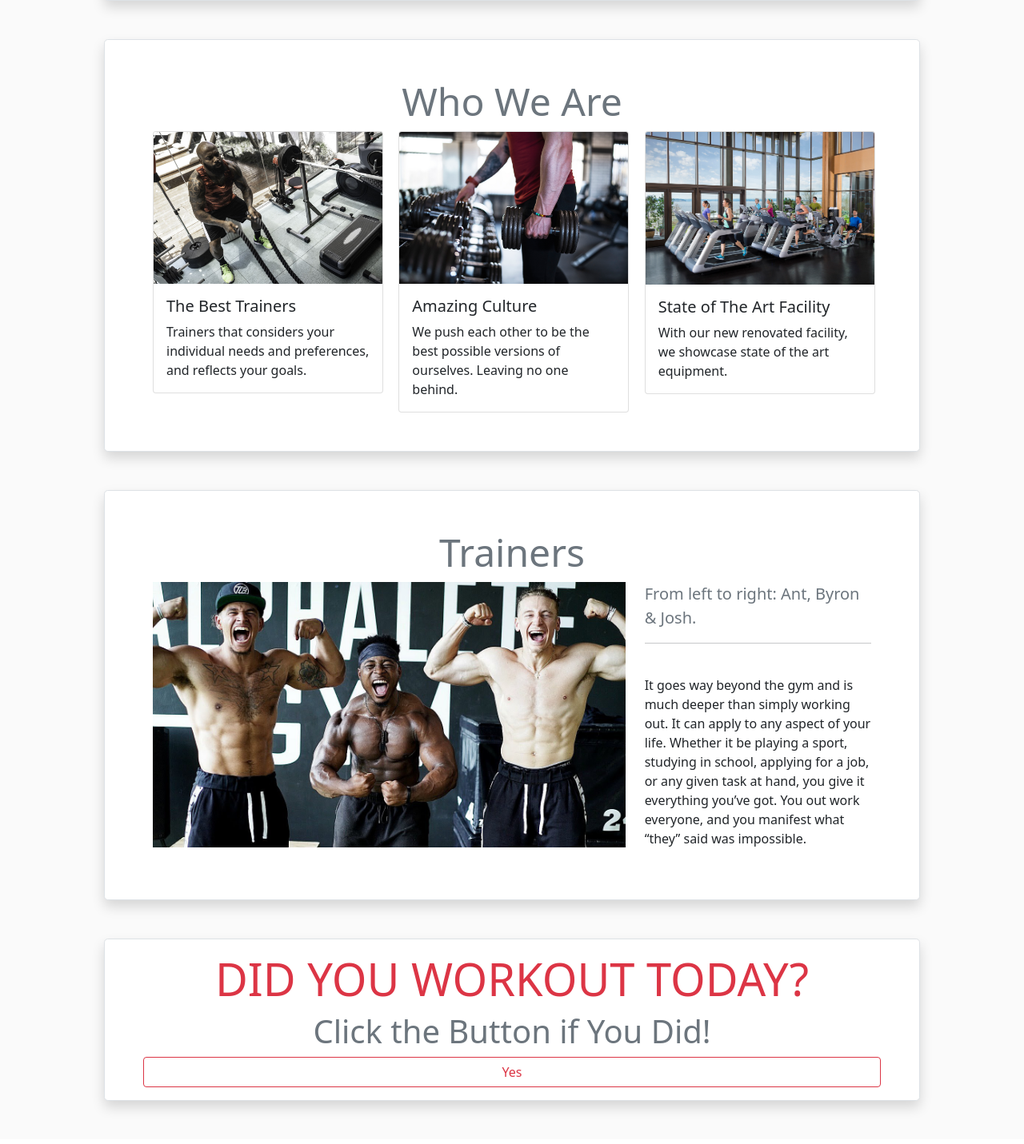
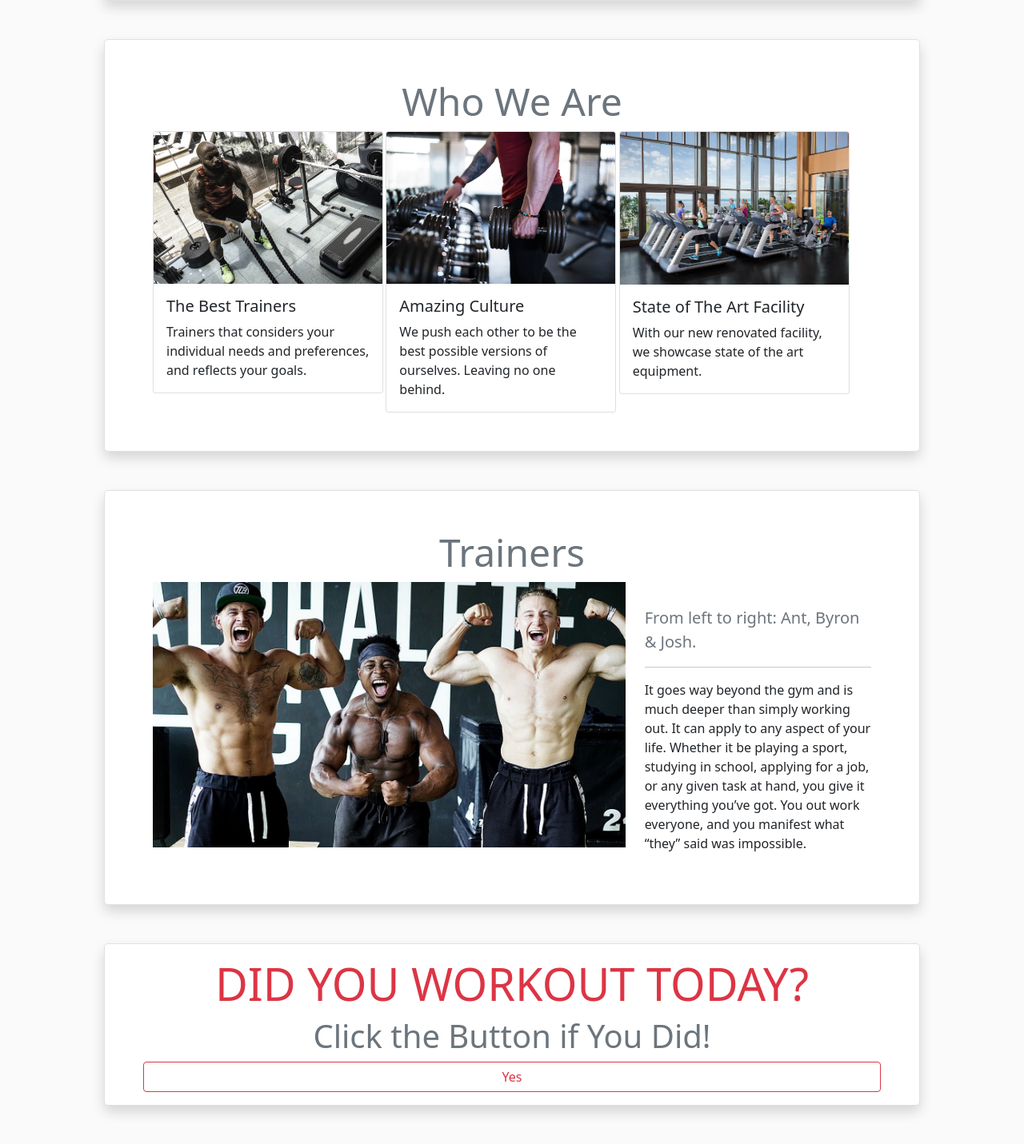
Before and after one commit to devhuss/FitnessApp, a Django app: page / in a window 1280 px wide. Shown: the part 406-1837 px from the top of the page at 80% size. Before the commit the page ends 1797 px from the top, so only its background shows below. Run offline with Django 3.2, Linux system fonts and the light colour scheme; a user stored in the database is signed in.

Commit message:
final copy

```diff
--- a/templates/workout/contact.html
+++ b/templates/workout/contact.html
@@ -39,7 +39,7 @@
                     {{ form.message }}
                 </div>
             </div>
-            <button type="submit" class="btn btn-danger btn-md mt-5">Send</button>
+            <button type="submit" class="btn btn-outline-danger btn-md mt-5">Send</button>
         </form>
 </div>
 {% endblock %}
--- a/templates/workout/index.html
+++ b/templates/workout/index.html
@@ -7,7 +7,7 @@
 <div
   class="border rounded-3 row bg-white my-3 py-3 px-5 mx-5 shadow p-3 mb-5 bg-body rounded"
 >
-  <div class="col-md-8" id="left-column">
+  <div class="col-lg-8" id="left-column">
     <h1 class="fw-bold text-dark text-opacity-75">Beyond Elite</h1>
     <p class="lead">
       We will look at addressing your barriers to progress in terms of mindset, creating new habits that support your goals.
@@ -15,7 +15,7 @@
 
     </p>
   </div>
-  <div class="col-md-4" id="right-column">
+  <div class="col-lg-4" id="right-column">
     <img
       src="{% static 'css/images/be.png' %}"
       class="img-fluid bg-white"
@@ -25,17 +25,19 @@
 </div>
 
 <div
-  class="row border rounded-3 row bg-white my-3 py-3 px-5 mx-5 shadow p-5 mb-5 pt-5 pb-5 bg-body rounded"
+  class=" border rounded-3 row bg-white my-3 py-3 px-5 mx-5 shadow p-5 mb-5 pt-5 pb-5 bg-body rounded"
 >
 <h2 class="page-header text-center display-5 text-secondary"><b>Who We Are</b></h2>
-  <div class="col-lg-4" id="left-column">
-    <div class="card" style="width: 18rem">
+<div class = "row">
+ <div class = "card-group">
+  <div class="col-xl-4 " id="left-column">
+    <div class="card justify-content-center" style="width: 18rem">
       <img
-        class="card-img-top"
+        class="card-img-top "
         src="{% static 'css/images/pic3.jpeg' %}"
         alt="Card image cap"
       />
-      <div class="card-body">
+      <div class="card-body ">
         <h5 class="card-title">The Best Trainers</h5>
         <p class="card-text">
            Trainers that considers your individual needs and preferences, and reflects your goals.
@@ -43,8 +45,8 @@
       </div>
     </div>
   </div>
-  <div class="col-lg-4" id="mid-column">
-    <div class="card" style="width: 18rem">
+  <div class="col-lg-4 " id="mid-column">
+    <div class="card " style="width: 18rem">
       <img
         class="card-img-top"
         src="{% static 'css/images/weight.jpeg' %}"
@@ -58,6 +60,7 @@
       </div>
     </div>
   </div>
+
   <div class="col-lg-4" id="right-column">
     <div class="card" style="width: 18rem">
       <img
@@ -65,6 +68,7 @@
         src="{% static 'css/images/facilities.jpeg' %}"
         alt="Card image cap"
       />
+
       <div class="card-body">
         <h5 class="card-title">State of The Art Facility</h5>
         <p class="card-text">
@@ -73,12 +77,16 @@
       </div>
     </div>
   </div>
+ </div>
+
+</div>
+
 </div>
 
 <div class="border rounded-3 row bg-white my-5 py-5 px-5 mx-5 shadow p-5 mb-5 mt-5 pt-5 bg-body rounded mt-3 pt-3">
   <h2 class="page-header text-center display-5 text-secondary"> <b>Trainers</b> </h2>
-  <div class="col-md-8"><img  src="{% static 'css/images/trainers.jpeg' %}" class="img-fluid" alt=""></div>
-  <div class = "col-md-4"><p class="lead"><b class = "text-secondary">From left to right: Ant, Byron & Josh.</b> <hr> <br>
+  <div class="col-xl-8"><img  src="{% static 'css/images/trainers.jpeg' %}" class="img-fluid" alt=""></div>
+  <div class = "col-xl-4"><p class="lead"><b class = "text-secondary"> <br> From left to right: Ant, Byron & Josh.</b> <hr>
      It goes way beyond the gym and is much deeper than simply working out.  It can apply to any aspect of your life.  Whether it be playing a sport, studying in school, applying for a job, or any given task at hand, you give it everything you’ve got. You out work everyone, and you manifest what “they” said was impossible. </p></div>
 </div>
 
--- a/templates/workout/log.html
+++ b/templates/workout/log.html
@@ -9,7 +9,7 @@
         <div class="col-lg border bg-white border rounded-3 row bg-white my-3 py-3 px-5 mx-5 shadow p-3 mb-5 rounded">
             <h1 class="display-3 text-center text-secondary text-uppercase">Workout Log</h1>
             <div class="rows text-center justify-content-center b-3">
-                <a href="{% url 'create_workout' %}" class="btn btn-secondary btn-lg my-3"> Add a new workout <i class="fas fa-plus"></i></a>
+                <a href="{% url 'create_workout' %}" class="btn btn-outline-danger btn-lg my-3"> Add a new workout <i class="fas fa-plus"></i></a>
             </div>
             <div class="list-group ">
                 {% for workout in workouts reversed %}
```
Also changed, not shown: db.sqlite3.
